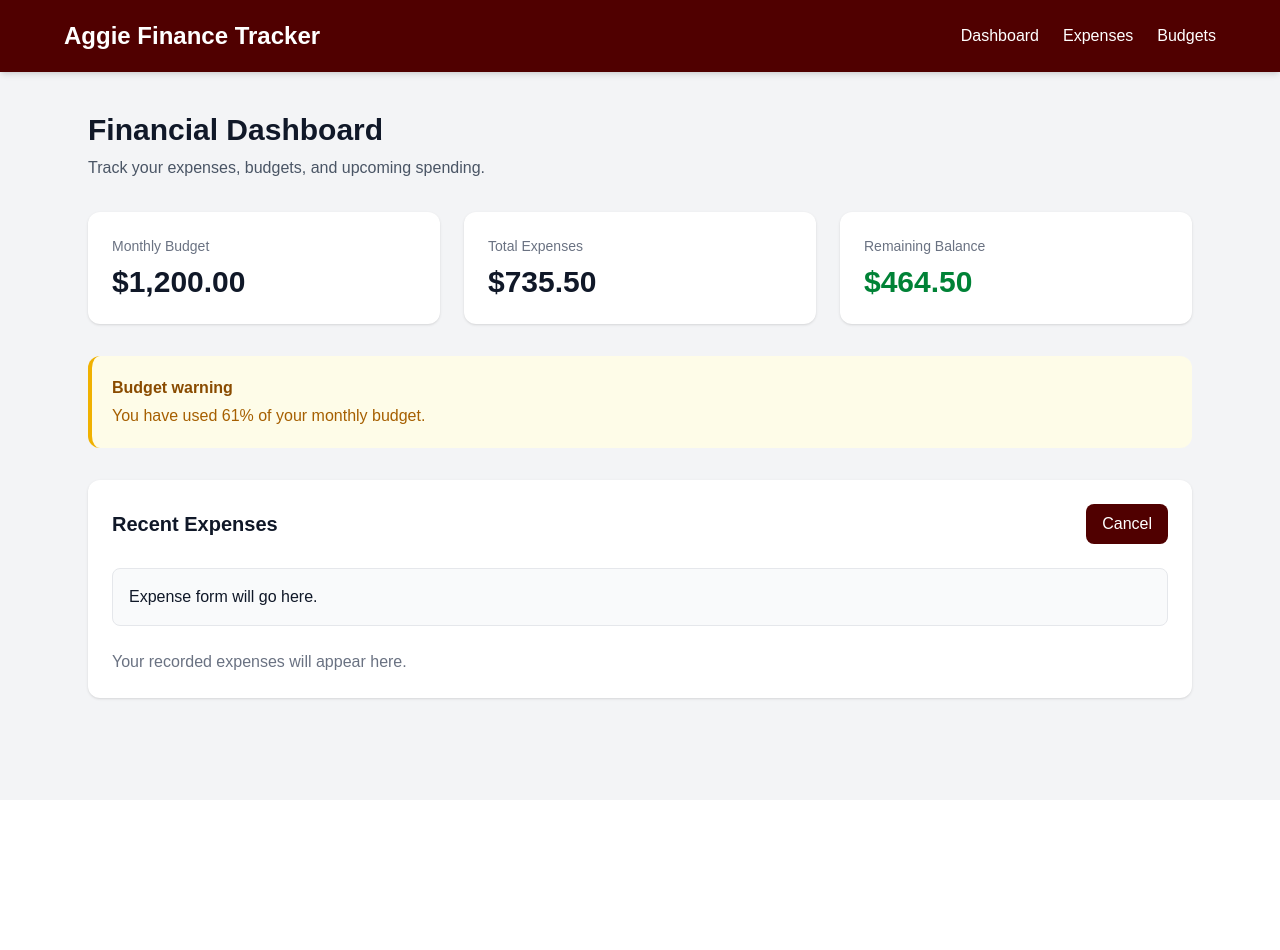
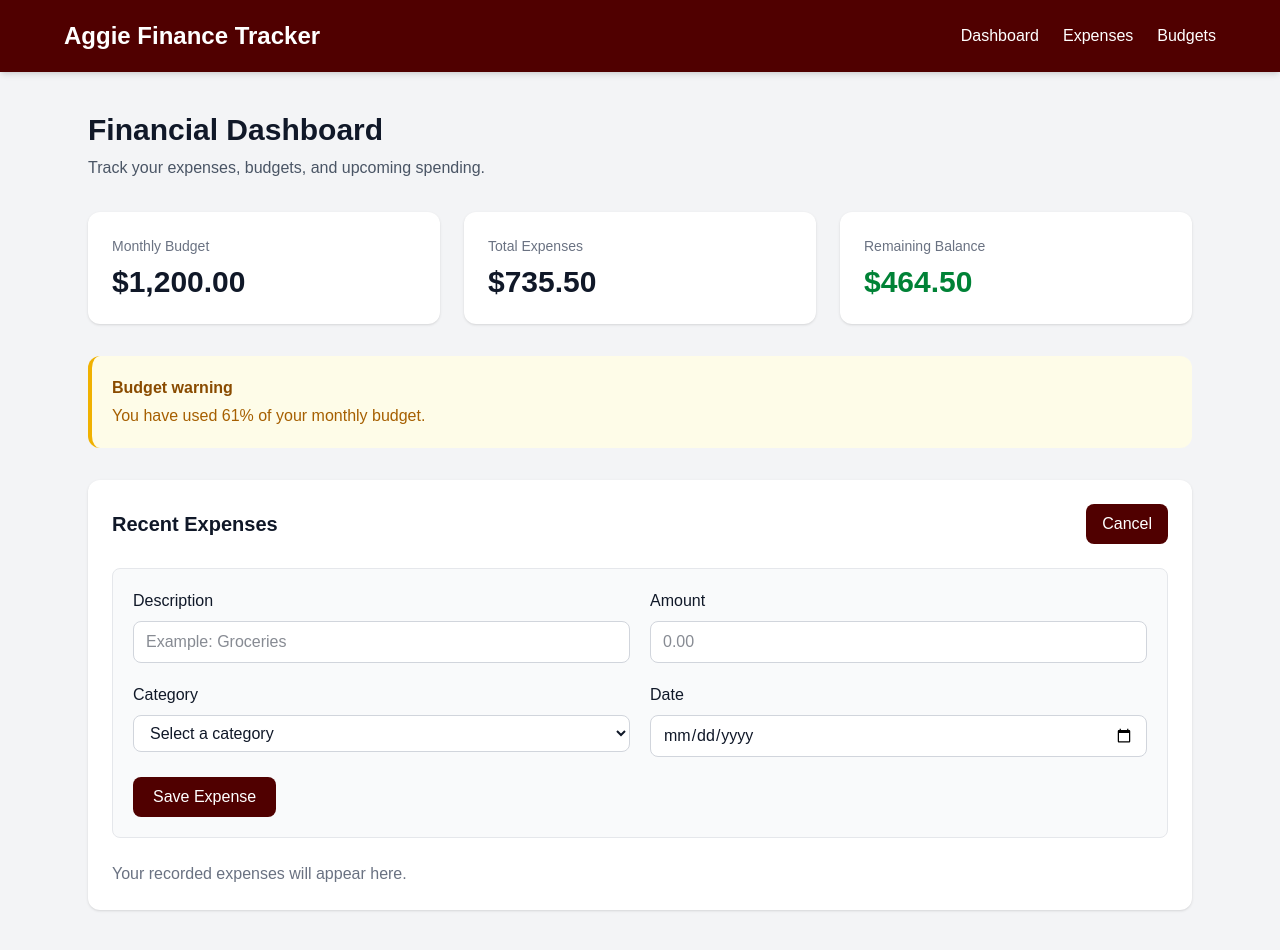
Before and after one commit to ayoogunss/aggie-finance-tracker, a Next.js app: page / in a window 1280 px wide. Both pictures are taken after a click on the button "Add Expense". Before the commit the page ends 800 px from the top, so only its background shows below. Built offline with nearby package versions, Linux system fonts and the light colour scheme.

Commit message:
Built an interactive expense form/list

```diff
--- a/app/page.tsx
+++ b/app/page.tsx
@@ -1,8 +1,40 @@
 "use client";
 
-import { useState } from "react";
+import { useState, type FormEvent } from "react";
+
+type Expense = {
+  id: number;
+  description: string;
+  amount: number;
+  category: string;
+  date: string;
+};
+
 export default function Home() {
   const [showExpenseForm, setShowExpenseForm] = useState(false);
+  const [expenses, setExpenses] = useState<Expense[]>([]);
+
+  function handleAddExpense(event: FormEvent<HTMLFormElement>) {
+    event.preventDefault();
+
+    const formData = new FormData(event.currentTarget);
+
+    const newExpense: Expense = {
+      id: Date.now(),
+      description: String(formData.get("description")),
+      amount: Number(formData.get("amount")),
+      category: String(formData.get("category")),
+      date: String(formData.get("date")),
+    };
+
+    event.currentTarget.reset();
+    setExpenses((currentExpenses) => [
+      newExpense,
+      ...currentExpenses,
+    ]);
+    setShowExpenseForm(false);
+  }
+
   return (
     <main className="min-h-screen bg-gray-100 text-gray-900">
       <header className="bg-[#500000] px-6 py-5 text-white shadow-md">
@@ -79,14 +111,130 @@ export default function Home() {
   </div>
 
   {showExpenseForm && (
-    <div className="mt-6 rounded-lg border border-gray-200 bg-gray-50 p-4">
-      <p className="font-medium">Expense form will go here.</p>
+  <form
+    onSubmit={handleAddExpense}
+    className="mt-6 rounded-lg border border-gray-200 bg-gray-50 p-5"
+  >
+    <div className="grid gap-5 md:grid-cols-2">
+      <div>
+        <label
+          htmlFor="description"
+          className="mb-2 block font-medium"
+        >
+          Description
+        </label>
+
+        <input
+          id="description"
+          name="description"
+          type="text"
+          placeholder="Example: Groceries"
+          required
+          className="w-full rounded-lg border border-gray-300 bg-white px-3 py-2"
+        />
+      </div>
+
+      <div>
+        <label
+          htmlFor="amount"
+          className="mb-2 block font-medium"
+        >
+          Amount
+        </label>
+
+        <input
+          id="amount"
+          name="amount"
+          type="number"
+          min="0.01"
+          step="0.01"
+          placeholder="0.00"
+          required
+          className="w-full rounded-lg border border-gray-300 bg-white px-3 py-2"
+        />
+      </div>
+
+      <div>
+        <label
+          htmlFor="category"
+          className="mb-2 block font-medium"
+        >
+          Category
+        </label>
+
+        <select
+          id="category"
+          name="category"
+          required
+          className="w-full rounded-lg border border-gray-300 bg-white px-3 py-2"
+        >
+          <option value="">Select a category</option>
+          <option value="Food">Food</option>
+          <option value="Transportation">Transportation</option>
+          <option value="School">School</option>
+          <option value="Entertainment">Entertainment</option>
+          <option value="Other">Other</option>
+        </select>
+      </div>
+
+      <div>
+        <label
+          htmlFor="date"
+          className="mb-2 block font-medium"
+        >
+          Date
+        </label>
+
+        <input
+          id="date"
+          name="date"
+          type="date"
+          required
+          className="w-full rounded-lg border border-gray-300 bg-white px-3 py-2"
+        />
+      </div>
     </div>
-  )}
 
+    <button
+      type="submit"
+      className="mt-5 cursor-pointer rounded-lg bg-[#500000] px-5 py-2 font-medium text-white hover:bg-[#700000]"
+    >
+      Save Expense
+    </button>
+  </form>
+)}
+
+  {expenses.length === 0 ? (
   <p className="mt-6 text-gray-500">
     Your recorded expenses will appear here.
   </p>
+) : (
+  <div className="mt-6 overflow-x-auto">
+    <table className="w-full text-left">
+      <thead className="border-b border-gray-200">
+        <tr>
+          <th className="px-3 py-3">Description</th>
+          <th className="px-3 py-3">Category</th>
+          <th className="px-3 py-3">Date</th>
+          <th className="px-3 py-3 text-right">Amount</th>
+        </tr>
+      </thead>
+
+      <tbody>
+        {expenses.map((expense) => (
+          <tr key={expense.id} className="border-b border-gray-100">
+            <td className="px-3 py-3">{expense.description}</td>
+            <td className="px-3 py-3">{expense.category}</td>
+            <td className="px-3 py-3">{expense.date}</td>
+            <td className="px-3 py-3 text-right font-medium">
+              ${expense.amount.toFixed(2)}
+            </td>
+          </tr>
+        ))}
+      </tbody>
+    </table>
+  </div>
+)}
 </section>
       </section>
     </main>
```
